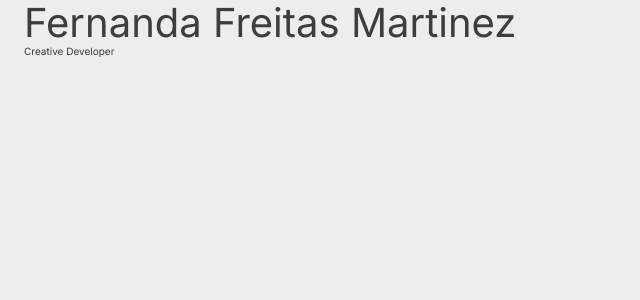
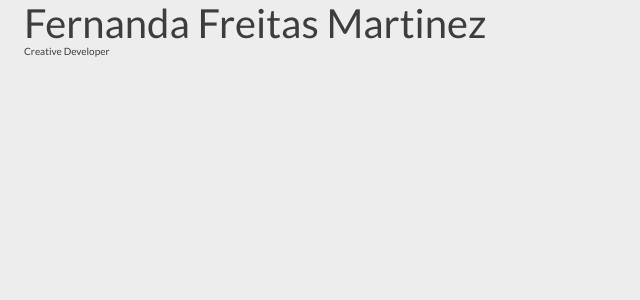
Before and after one commit to fernanda-freitas/dev, a Next.js app: page / in a window 1280 px wide. Shown: the top 300 px of the page, without its empty margins (0-640 px from the left). Built offline with nearby package versions, Linux system fonts and the light colour scheme; a web font is replaced by a local one.

Commit message:
Adjustments

```diff
--- a/src/pages/_app.jsx
+++ b/src/pages/_app.jsx
@@ -1,13 +1,14 @@
 import '@/styles/main.scss'
-import { Inter, Reddit_Mono, Poppins } from 'next/font/google'
+import { Inter, Reddit_Mono, Poppins, Lato } from 'next/font/google'
 
 const inter = Inter({ subsets: ['latin'] })
 const redditMono = Reddit_Mono({ subsets: ['latin'], weight: ['400'] })
 const poppins = Poppins({ subsets: ['latin'], weight: ['400'] })
+const lato = Lato({ subsets: ['latin'], weight: ['400'] })
 
 export default function App({ Component, pageProps }) {
 	return (
-		<div className={inter.className}>
+		<div className={lato.className}>
 			<Component {...pageProps} />
 		</div>
 	)
```
